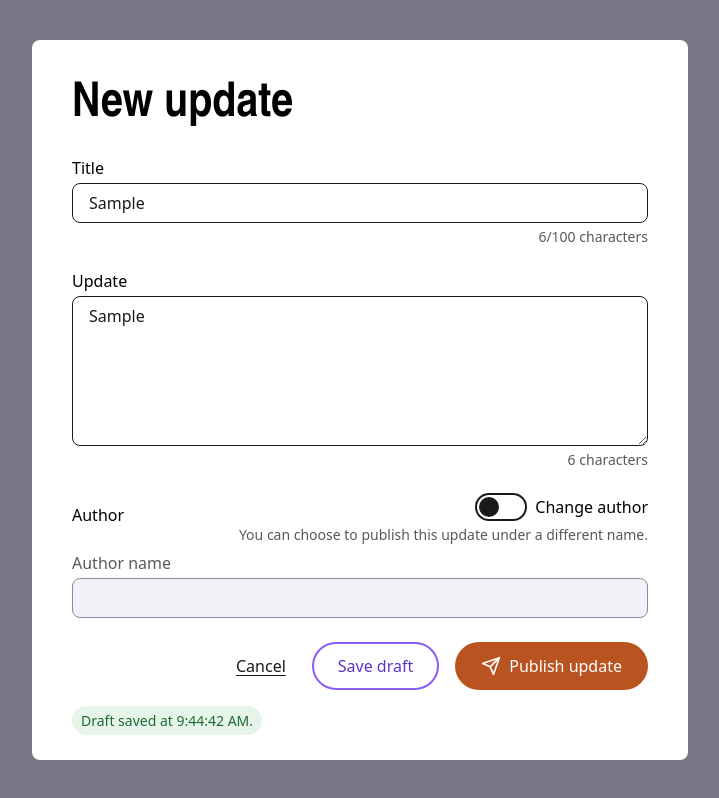
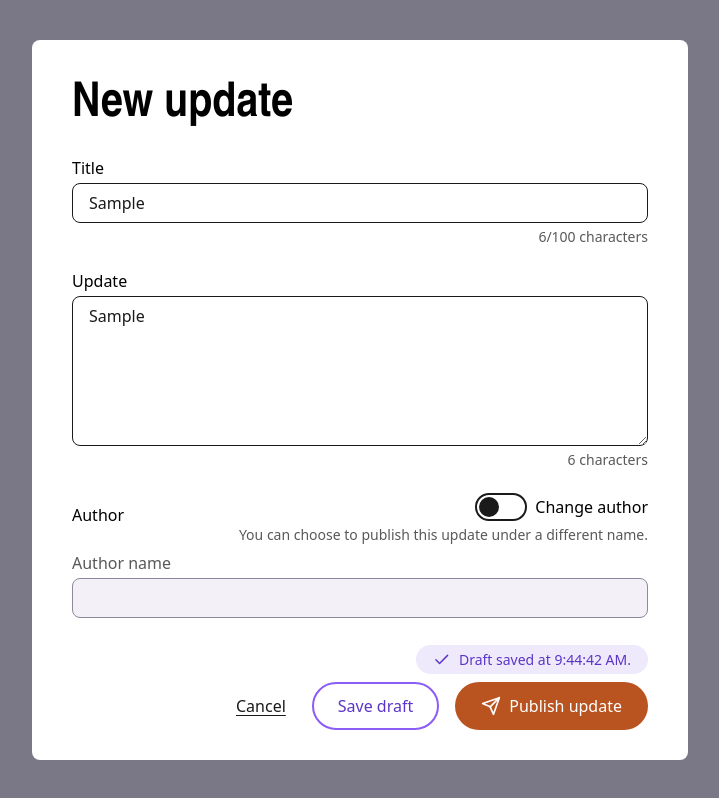
Before and after one commit to cleonor/new-update-form, a React (Vite) app: page / in a window 1280 px wide. Both pictures are taken after typing "Sample", "Sample" into the empty fields and a click on the button "Save draft". Shown: the whole page, without its empty margins (280-999 px from the left). Built offline with nearby package versions, Linux system fonts and the light colour scheme; a web font is replaced by a local one.

Commit message:
Move pills above footer and align ui

```diff
--- a/src/UpdateDialog/Footer/Footer.tsx
+++ b/src/UpdateDialog/Footer/Footer.tsx
@@ -1,23 +1,44 @@
 import { css } from '@emotion/react'
 import type { Theme } from '@emotion/react'
+import type { ComponentType } from 'react'
 import Button from '../../components/Button/Button.tsx'
+import CheckIcon from '../../components/icons/CheckIcon.tsx'
+import CircleAlertIcon from '../../components/icons/CircleAlertIcon.tsx'
+import CircleCheckIcon from '../../components/icons/CircleCheckIcon.tsx'
 import SendIcon from '../../components/icons/SendIcon.tsx'
+import UndoIcon from '../../components/icons/UndoIcon.tsx'
 import Tag from '../../components/Tag/Tag.tsx'
 import type { TagIntent } from '../../components/Tag/Tag.tsx'
 
-export type SaveStatus = {
+export type FormStatusKind = 'draftSaved' | 'draftNotSaved' | 'cleared' | 'published'
+
+export type FormStatus = {
+  kind: FormStatusKind
   message: string
-  intent: TagIntent
 }
 
 type FooterProps = {
-  status: SaveStatus | null
+  status: FormStatus | null
   onCancel: () => void
+  onPublish: () => void
 }
 
 function Footer(props: FooterProps) {
+  const appearance = props.status && statusAppearance[props.status.kind]
+
   return (
     <div css={footerStyles}>
+      {/* Live region for status messages. It's always in the DOM, with room for
+          one pill, so screen readers announce each message and the dialog
+          doesn't change height when one appears. */}
+      <p role="status" css={statusStyles}>
+        {props.status && appearance && (
+          <Tag intent={appearance.intent} icon={<appearance.Icon />}>
+            {props.status.message}
+          </Tag>
+        )}
+      </p>
+
       <div css={actionsStyles}>
         <Button variant="link" onClick={props.onCancel}>
           Cancel
@@ -25,29 +46,40 @@ function Footer(props: FooterProps) {
         <Button variant="secondary" type="submit">
           Save draft
         </Button>
-        <Button variant="primary">
+        <Button variant="primary" onClick={props.onPublish}>
           <SendIcon />
           Publish update
         </Button>
       </div>
-
-      {/* Live region for the save confirmation. It's always in the DOM so
-          screen readers announce the message when it changes. */}
-      <p role="status" css={statusStyles}>
-        {props.status && (
-          <Tag intent={props.status.intent}>{props.status.message}</Tag>
-        )}
-      </p>
     </div>
   )
 }
 
 export default Footer
 
+const statusAppearance: Record<
+  FormStatusKind,
+  { intent: TagIntent; Icon: ComponentType }
+> = {
+  draftSaved: { intent: 'brand', Icon: CheckIcon },
+  draftNotSaved: { intent: 'error', Icon: CircleAlertIcon },
+  cleared: { intent: 'neutral', Icon: UndoIcon },
+  published: { intent: 'accent', Icon: CircleCheckIcon },
+}
+
 const footerStyles = (theme: Theme) => css`
   display: flex;
   flex-direction: column;
-  gap: ${theme.space.md};
+  gap: ${theme.space.sm};
+`
+
+// Fixed height that fits one pill, so showing or hiding it never moves the buttons.
+const statusStyles = css`
+  display: flex;
+  align-items: flex-end;
+  justify-content: flex-end;
+  min-height: 2rem;
+  margin: 0;
 `
 
 const actionsStyles = (theme: Theme) => css`
@@ -57,7 +89,3 @@ const actionsStyles = (theme: Theme) => css`
   justify-content: flex-end;
   gap: ${theme.space.md};
 `
-
-const statusStyles = css`
-  margin: 0;
-`
--- a/src/UpdateDialog/UpdateDialog.tsx
+++ b/src/UpdateDialog/UpdateDialog.tsx
@@ -11,7 +11,7 @@ import { clearDraft, saveDraft } from '../storage/draftStorage.ts'
 import type { DraftFields } from '../storage/draftStorage.ts'
 import Author from './Author/Author.tsx'
 import Footer from './Footer/Footer.tsx'
-import type { SaveStatus } from './Footer/Footer.tsx'
+import type { FormStatus } from './Footer/Footer.tsx'
 import Title from './Title/Title.tsx'
 import Update from './Update/Update.tsx'
 
@@ -26,7 +26,7 @@ function UpdateDialog() {
   const dialogRef = useRef<HTMLDialogElement>(null)
   const headingId = useId()
   const [fields, setFields] = useState<DraftFields>(EMPTY_FIELDS)
-  const [status, setStatus] = useState<SaveStatus | null>(null)
+  const [status, setStatus] = useState<FormStatus | null>(null)
 
   useEffect(() => {
     const dialog = dialogRef.current
@@ -86,7 +86,12 @@ function UpdateDialog() {
   const handleCancelClick = useCallback(() => {
     setFields((current) => ({ ...current, title: '', content: '', author: '' }))
     clearDraft()
-    setStatus({ message: 'Form and saved draft cleared.', intent: 'neutral' })
+    setStatus({ kind: 'cleared', message: 'Form cleared.' })
+  }, [])
+
+  // Publishing isn't implemented yet; for now it only confirms the click.
+  const handlePublishClick = useCallback(() => {
+    setStatus({ kind: 'published', message: 'Published' })
   }, [])
 
   // The time makes each message different, so screen readers announce every save.
@@ -102,13 +107,13 @@ function UpdateDialog() {
       setStatus(
         draft
           ? {
+              kind: 'draftSaved',
               message: `Draft saved at ${new Date(draft.savedAt).toLocaleTimeString()}.`,
-              intent: 'success',
             }
           : {
+              kind: 'draftNotSaved',
               message:
                 "Draft couldn't be saved. Your browser's storage may be full or blocked.",
-              intent: 'error',
             },
       )
     },
@@ -133,7 +138,11 @@ function UpdateDialog() {
           onChange={handleAuthorChange}
           onEditableChange={handleAuthorEditableChange}
         />
-        <Footer status={status} onCancel={handleCancelClick} />
+        <Footer
+          status={status}
+          onCancel={handleCancelClick}
+          onPublish={handlePublishClick}
+        />
       </form>
     </dialog>
   )
--- a/src/components/Tag/Tag.tsx
+++ b/src/components/Tag/Tag.tsx
@@ -8,15 +8,17 @@ export type TagIntent = Intent
 type TagProps = {
   children: ReactNode
   intent?: TagIntent
+  icon?: ReactNode
 }
 
-// Colour only reinforces the intent, so the text itself must say what it means
-// (e.g. "Draft saved", not just a green pill).
+// Colour and icon only reinforce the intent, so the text itself must say what
+// it means (e.g. "Draft saved", not just a coloured pill with a tick).
 function Tag(props: TagProps) {
   const intent = props.intent ?? 'neutral'
 
   return (
     <span css={[baseStyles, intentStyles(intent)]} data-intent={intent}>
+      {props.icon}
       {props.children}
     </span>
   )
@@ -27,7 +29,8 @@ export default Tag
 const baseStyles = (theme: Theme) => css`
   display: inline-flex;
   align-items: center;
-  padding: ${theme.space.xs} ${theme.space.sm};
+  gap: ${theme.space.sm};
+  padding: ${theme.space.xs} ${theme.space.md};
   /* Transparent normally, but shown in Windows high contrast mode. */
   border: 1px solid transparent;
   border-radius: ${theme.radii.pill};
--- /dev/null
+++ b/src/components/icons/CheckIcon.tsx
@@ -0,0 +1,11 @@
+import Icon from './Icon.tsx'
+
+function CheckIcon() {
+  return (
+    <Icon>
+      <path d="M20 6 9 17l-5-5" />
+    </Icon>
+  )
+}
+
+export default CheckIcon
--- /dev/null
+++ b/src/components/icons/CircleAlertIcon.tsx
@@ -0,0 +1,13 @@
+import Icon from './Icon.tsx'
+
+function CircleAlertIcon() {
+  return (
+    <Icon>
+      <circle cx="12" cy="12" r="10" />
+      <path d="M12 8v4" />
+      <path d="M12 16h.01" />
+    </Icon>
+  )
+}
+
+export default CircleAlertIcon
--- /dev/null
+++ b/src/components/icons/CircleCheckIcon.tsx
@@ -0,0 +1,12 @@
+import Icon from './Icon.tsx'
+
+function CircleCheckIcon() {
+  return (
+    <Icon>
+      <circle cx="12" cy="12" r="10" />
+      <path d="m9 12 2 2 4-4" />
+    </Icon>
+  )
+}
+
+export default CircleCheckIcon
--- /dev/null
+++ b/src/components/icons/Icon.tsx
@@ -0,0 +1,29 @@
+import type { ReactNode } from 'react'
+
+type IconProps = {
+  children: ReactNode
+}
+
+// Shared 24×24 line-icon frame, sized to the surrounding text and drawn in its colour.
+// Icons are decorative (the text next to them says what they mean), so they're
+// hidden from screen readers.
+function Icon(props: IconProps) {
+  return (
+    <svg
+      width="1.25em"
+      height="1.25em"
+      viewBox="0 0 24 24"
+      fill="none"
+      stroke="currentColor"
+      strokeWidth="2"
+      strokeLinecap="round"
+      strokeLinejoin="round"
+      aria-hidden="true"
+      focusable="false"
+    >
+      {props.children}
+    </svg>
+  )
+}
+
+export default Icon
--- a/src/components/icons/SendIcon.tsx
+++ b/src/components/icons/SendIcon.tsx
@@ -1,22 +1,12 @@
-// Paper-plane icon. Decorative: the button text already says what it does,
-// so it's hidden from screen readers.
+import Icon from './Icon.tsx'
+
+// Paper plane.
 function SendIcon() {
   return (
-    <svg
-      width="1.25em"
-      height="1.25em"
-      viewBox="0 0 24 24"
-      fill="none"
-      stroke="currentColor"
-      strokeWidth="2"
-      strokeLinecap="round"
-      strokeLinejoin="round"
-      aria-hidden="true"
-      focusable="false"
-    >
+    <Icon>
       <path d="M22 2 11 13" />
       <path d="M22 2 15 22l-4-9-9-4Z" />
-    </svg>
+    </Icon>
   )
 }
 
--- /dev/null
+++ b/src/components/icons/UndoIcon.tsx
@@ -0,0 +1,13 @@
+import Icon from './Icon.tsx'
+
+// Counter-clockwise arrow.
+function UndoIcon() {
+  return (
+    <Icon>
+      <path d="M3 12a9 9 0 1 0 9-9 9.75 9.75 0 0 0-6.74 2.74L3 8" />
+      <path d="M3 3v5h5" />
+    </Icon>
+  )
+}
+
+export default UndoIcon
--- a/src/theme/theme.ts
+++ b/src/theme/theme.ts
@@ -37,8 +37,11 @@ export const theme = {
     accent: '#b9531f', // orange: white text on it is 4.9:1
     focus: '#005fcc', // 6:1 on white
     backdrop: 'rgb(52 48 72 / 0.65)',
+    // Text on its own background: neutral 9.5:1, brand 6.4:1, accent 6.6:1.
     intents: {
-      neutral: { text: '#333333', background: '#f0f0f0' },
+      neutral: { text: '#3d3b45', background: '#efeef3' },
+      brand: { text: '#5b34c9', background: '#efeafb' },
+      accent: { text: '#8a3a12', background: '#fbe9e0' },
       info: { text: '#0a4a8a', background: '#e6f0fb' },
       success: { text: '#1e6b34', background: '#e6f4ea' },
       warning: { text: '#7a4b00', background: '#fff4e0' },
```
Also changed, not shown: 2 other files (tests, documents, lock files or other folders).
